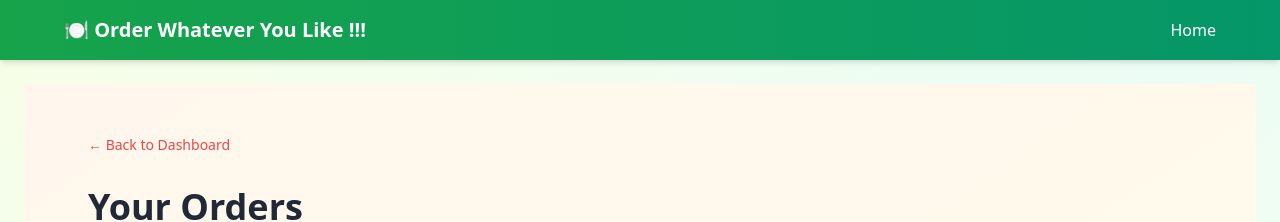
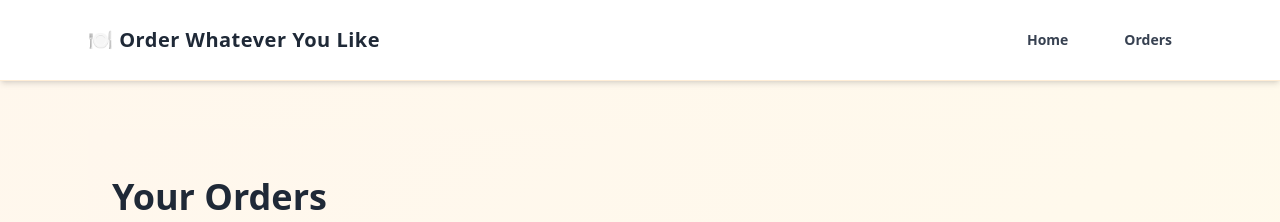
Before and after one commit to HARSHIL689/Restaurant-menu-collection-and-broadcasting, a React (Vite) app in the folder frontend/MenuCollection/: page /orders in a window 1280 px wide. Shown: the top 222 px of the page. Built offline with nearby package versions, Linux system fonts and the light colour scheme; no server answers.

Commit message:
Updated UI and colors

```diff
--- a/frontend/MenuCollection/src/App.jsx
+++ b/frontend/MenuCollection/src/App.jsx
@@ -23,13 +23,14 @@ function App() {
 
         <Route
           path="/dashboard"
-          // element={isLoggedIn() ? <Dashboard /> : <Navigate to="/login" />}
-           element={<Dashboard />}
+          element={isLoggedIn() ? <Dashboard /> : <Navigate to="/login" />}
+          // element={<Dashboard />}
         />
 
         <Route
           path="/Admin-dashboard"
           element={isLoggedIn() ? <AdminDashboard /> : <Navigate to="/login" />}
+          //element={<AdminDashboard />}
         />
 
         <Route
--- a/frontend/MenuCollection/src/layouts/MainLayout.jsx
+++ b/frontend/MenuCollection/src/layouts/MainLayout.jsx
@@ -1,25 +1,59 @@
-import {Link} from "react-router-dom"
+import { Link } from "react-router-dom";
 
 export default function MainLayout({ children }) {
   return (
-      <div className="min-h-screen bg-gradient-to-br from-lime-50 via-emerald-50 to-yellow-50 text-gray-900">
-        <header className="bg-gradient-to-r from-green-600 to-emerald-600 text-white px-6 py-4 shadow-md">
-          <div className="max-w-6xl mx-auto flex items-center justify-between">
-            <h1 className="text-xl font-semibold">
-              🍽️ Order Whatever You Like !!!
+    <div className="min-h-screen bg-gradient-to-br from-orange-50 to-amber-50 text-gray-900">
+
+      {/* Header */}
+      <header className="bg-white shadow-md border-b border-orange-100">
+        <div className="max-w-6xl mx-auto px-6 h-20 flex items-center justify-between">
+
+          {/* Brand */}
+          <h1 className="text-xl font-bold text-gray-800 tracking-wide">
+            🍽️ <span className="text-gray-800">Order Whatever You Like</span>
           </h1>
-           <div className="space-x-6">
-            <Link to="/dashboard" className="hover:underline">
+
+          {/* Navigation */}
+          <nav className="flex items-center gap-4">
+
+            <Link
+              to="/dashboard"
+              className="
+                px-5 py-2.5
+                rounded-xl
+                text-sm font-semibold
+                text-gray-700
+                hover:bg-red-50
+                hover:text-red-500
+                transition-all duration-200
+              "
+            >
               Home
             </Link>
-           </div>
+
+            <Link
+              to="/orders"
+              className="
+                px-5 py-2.5
+                rounded-xl
+                text-sm font-semibold
+                text-gray-700
+                hover:bg-red-50
+                hover:text-red-500
+                transition-all duration-200
+              "
+            >
+              Orders
+            </Link>
+
+          </nav>
         </div>
       </header>
 
-        <main className="w-full px-6 py-6">
+      {/* Main Content */}
+      <main className="max-w-6xl mx-auto px-6 py-12">
         {children}
       </main>
     </div>
-
   );
 }
--- a/frontend/MenuCollection/src/pages/AdminDashboard.jsx
+++ b/frontend/MenuCollection/src/pages/AdminDashboard.jsx
@@ -9,18 +9,30 @@ function AdminDashboard() {
     <div className="min-h-screen bg-gradient-to-br from-orange-50 to-amber-50">
 
       {/* Header */}
-      <header className="bg-white/90 backdrop-blur border-b border-orange-100 shadow-sm">
-        <div className="max-w-6xl mx-auto px-6 py-4 flex justify-between items-center">
-          <h1 className="text-lg font-semibold text-gray-800">
+      <header className="bg-white shadow-md border-b border-orange-100">
+        <div className="max-w-6xl mx-auto px-6 h-20 flex justify-between items-center">
+
+          {/* Admin Title */}
+          <h1 className="text-xl font-semibold text-gray-800">
             🛠️ Admin Panel – {studentName}
           </h1>
 
+          {/* Logout Button */}
           <button
             onClick={() => {
               localStorage.removeItem("isLoggedIn");
               navigate("/login");
             }}
-            className="text-sm font-medium text-red-500 hover:text-red-600 transition"
+            className="
+              px-5 py-2.5
+              rounded-xl
+              text-sm font-semibold
+              bg-red-500
+              text-white
+              hover:bg-red-600
+              transition-all duration-200
+              shadow-sm
+            "
           >
             Logout
           </button>
@@ -61,7 +73,7 @@ function AdminDashboard() {
             </button>
           </section>
 
-          {/* Placeholder for Future Admin Features */}
+          {/* Placeholder */}
           <section className="bg-white rounded-2xl shadow-md p-8 border border-orange-100 hover:shadow-xl hover:scale-[1.02] transition-all duration-300">
             <h3 className="text-xl font-semibold text-gray-800 mb-3">
               Upcoming Features
@@ -73,7 +85,7 @@ function AdminDashboard() {
 
             <button
               disabled
-              className="bg-gray-300 text-gray-600 px-6 py-2.5 rounded-xl font-semibold cursor-not-allowed"
+              className="px-6 py-2.5 rounded-xl font-semibold bg-gray-300 text-gray-600 cursor-not-allowed"
             >
               Coming Soon
             </button>
--- a/frontend/MenuCollection/src/pages/Dashboard.jsx
+++ b/frontend/MenuCollection/src/pages/Dashboard.jsx
@@ -7,19 +7,31 @@ function Dashboard() {
   return (
     <div className="min-h-screen bg-gradient-to-br from-orange-50 to-amber-50">
 
-      {/* Top Bar */}
-      <header className="bg-white/90 backdrop-blur border-b border-orange-100 shadow-sm">
-        <div className="max-w-6xl mx-auto px-6 py-4 flex justify-between items-center">
-          <h1 className="text-lg font-semibold text-gray-800">
+      {/* Header */}
+      <header className="bg-white shadow-md border-b border-orange-100">
+        <div className="max-w-6xl mx-auto px-6 h-20 flex justify-between items-center">
+
+          {/* Welcome */}
+          <h1 className="text-xl font-semibold text-gray-800">
             🍽️ Welcome, {studentName}
           </h1>
 
+          {/* Logout Button */}
           <button
             onClick={() => {
               localStorage.removeItem("isLoggedIn");
               navigate("/login");
             }}
-            className="text-sm font-medium text-red-500 hover:text-red-600 transition"
+            className="
+              px-5 py-2.5
+              rounded-xl
+              text-sm font-semibold
+              bg-red-500
+              text-white
+              hover:bg-red-600
+              transition-all duration-200
+              shadow-sm
+            "
           >
             Logout
           </button>
--- a/frontend/MenuCollection/src/pages/MenuPage.jsx
+++ b/frontend/MenuCollection/src/pages/MenuPage.jsx
@@ -145,16 +145,6 @@ export function MenuPage() {
           </div>
         )}
 
-        {/* Back Button */}
-        <div className="mb-6">
-          <button
-            onClick={() => navigate("/dashboard")}
-            className="text-sm text-red-500 hover:text-red-600 transition font-medium"
-          >
-            ← Back to Dashboard
-          </button>
-        </div>
-
         {/* Page Heading */}
         <h2 className="text-4xl font-bold text-gray-800 mb-3">
           Today’s Menus
--- a/frontend/MenuCollection/src/pages/Orders.jsx
+++ b/frontend/MenuCollection/src/pages/Orders.jsx
@@ -46,14 +46,6 @@ function Orders() {
   return (
     <div className="min-h-screen bg-gradient-to-br from-orange-50 to-amber-50">
       <div className="max-w-6xl mx-auto px-6 py-12">
-
-        {/* Back Button */}
-        <button
-          onClick={() => navigate("/dashboard")}
-          className="mb-8 text-sm font-medium text-red-500 hover:text-red-600 transition"
-        >
-          ← Back to Dashboard
-        </button>
 
         {/* Page Heading */}
         <div className="mb-10">
```
Lines whose indentation alone changed are shown as unchanged.
